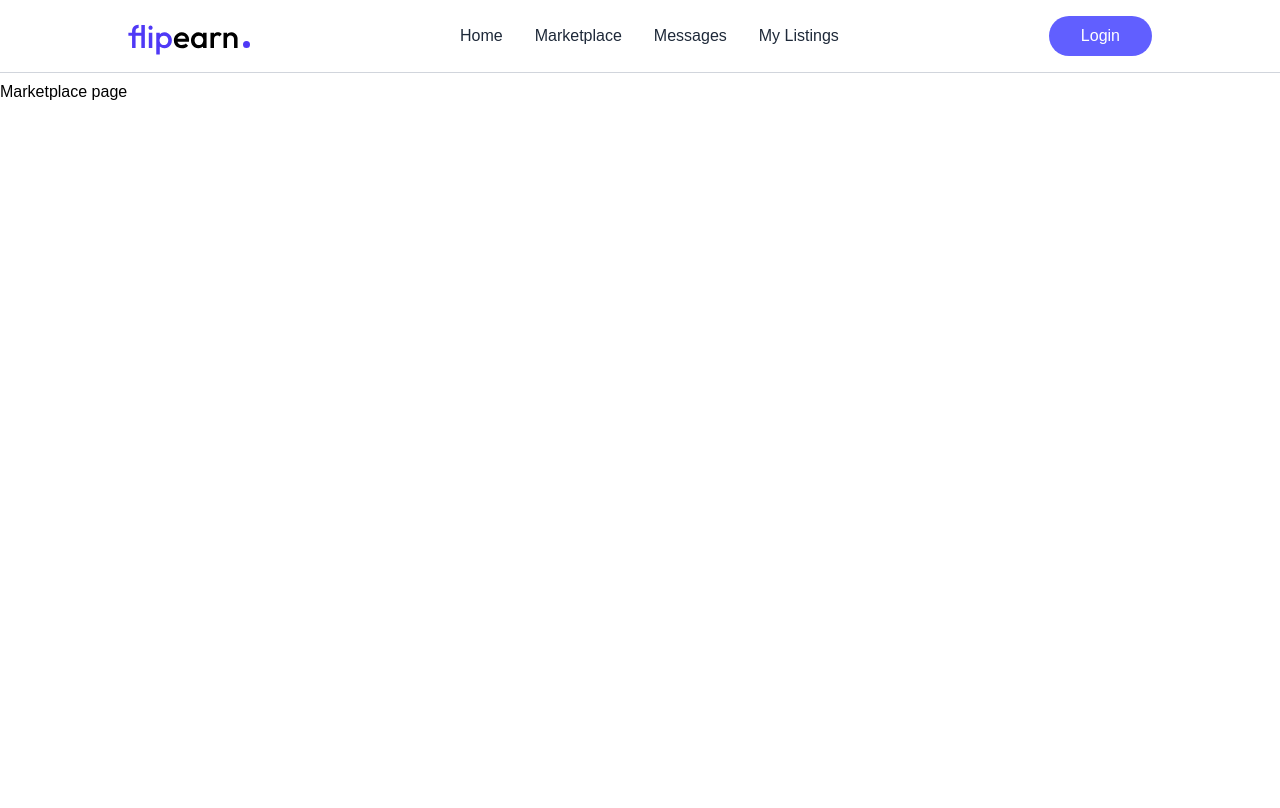
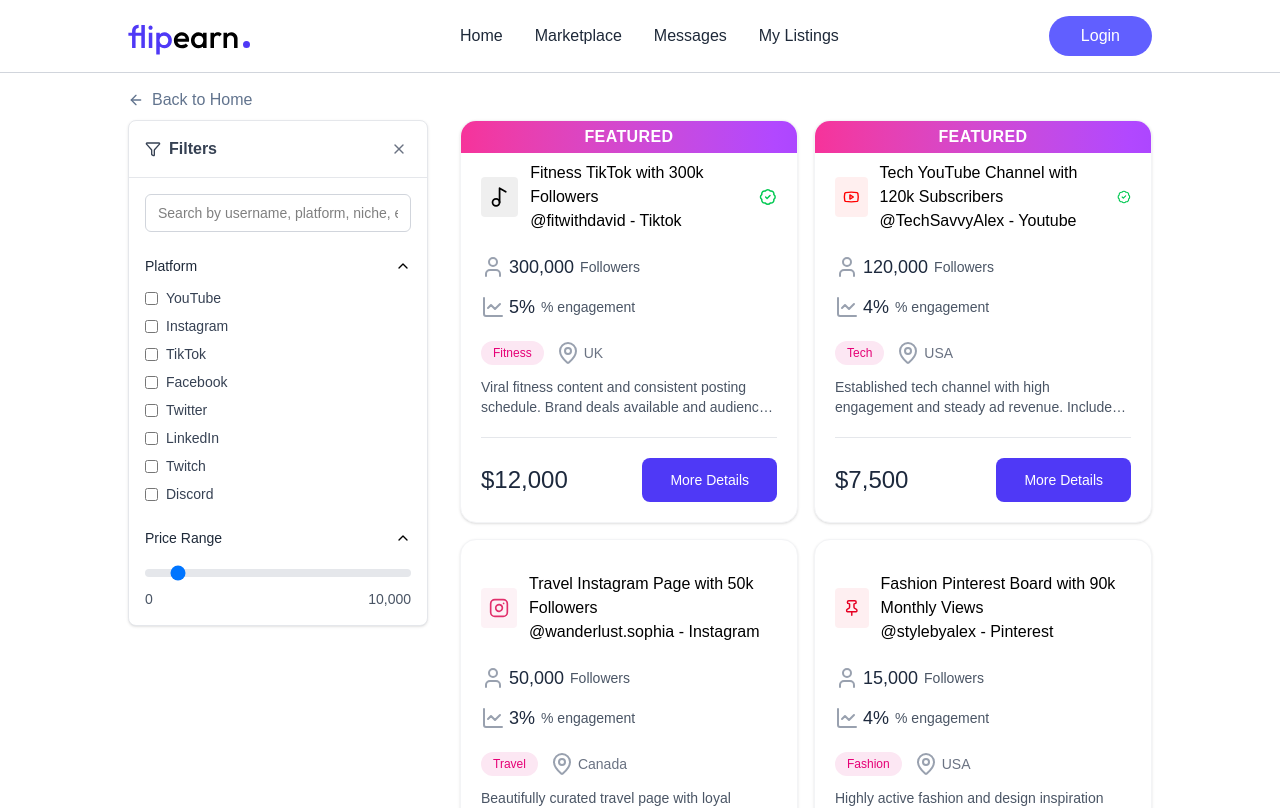
Before and after one commit to Prithvi1666/FlipEarrn, a React app in the folder client/: page /marketplace in a window 1280 px wide. Shown: the top 808 px of the page. Built offline with nearby package versions, Linux system fonts and the light colour scheme; no server answers; the HTML template or start-up script is replaced by a standard one.

Commit message:
FilterSidebar components added

```diff
--- /dev/null
+++ b/client/src/components/FilterSidebar.jsx
@@ -0,0 +1,123 @@
+import { ChevronDown, Filter, X } from 'lucide-react'
+import React, { useState } from 'react'
+import { useNavigate, useSearchParams } from 'react-router-dom'
+
+const FilterSidebar = ({showFilterPhone, setShowFilterPhone, filters, setFilters}) => {
+
+    const navigate = useNavigate()
+    const [searchParams, setSearchParams] = useSearchParams()
+    const [search, setSearch] = useState(searchParams.get("search") || "")
+
+    const onChangeSearch = (e)=>{
+        if(e.target.value){
+            setSearchParams({search: e.target.value})
+            setSearch(e.target.value)
+        }else{
+            navigate('/marketplace')
+            setSearch("")
+        }
+    }
+
+    const [expandedSections, setExpandedSections] = useState({
+        platform: true,
+        price: true,
+        followers: true,
+        niche: true,
+        status: true,
+    })
+
+    const toggleSection = (section)=>{
+        setExpandedSections((prev)=>({...prev, [section]: !prev[section]}))
+    }
+
+    const onFiltersChange = (newFilters)=>{
+        setFilters({...filters, ...newFilters})
+    }
+
+    const platforms =[
+        {value: "youtube", label: "YouTube"},
+        {value: "instagram", label: "Instagram"},
+        {value: "tiktok", label: "TikTok"},
+        {value: "facebook", label: "Facebook"},
+        {value: "twitter", label: "Twitter"},
+        {value: "linkedin", label: "LinkedIn"},
+        {value: "twitch", label: "Twitch"},
+        {value: "discord", label: "Discord"},
+    ]
+
+  return (
+    <div className={`${showFilterPhone ? "max-sm:fixed" : "max-sm:hidden"} z-100 max-sm:h-screen max-sm:overflow-scroll bg-white rounded-lg shadow-sm border
+    border-gray-200 h-fit sticky top-24 md:min-w-[300px]`}>
+        <div className='p-4 border-b border-gray-200'>
+            <div className='flex items-center justify-between'>
+                <div className='flex items-center space-x-2 text-gray-700'>
+                    <Filter className='size-4'/>
+                    <h3 className='font-semibold'>Filters</h3>
+                </div>
+                <div className='flex items-center gap-2'>
+
+                   <X  className='size-6 text-gray-500 hover:text-gray-700 p-1 hover:bg-gray-100 rounded transition-colors cursor-pointer'/>
+
+                   <button onClick={()=>setShowFilterPhone(false)} className='sm:hidden text-sm border text-gray-700 px-3 py-1 rounded'>Apply</button>
+                </div>
+            </div>
+        </div>
+
+        <div className='p-4 space-y-6 sm:max-h-[calc(100vh-200px)] overflow-y-scroll no-scrollbar'>
+           {/* Search Bar */}
+           <div className='flex items-center justify-between'>
+            <input type="text" placeholder='Search by username, platform, niche, etc.'
+            className='w-full text-sm px-3 py-2 border border-gray-300 rounded-md outline-indigo-500' onChange={onChangeSearch} value={search}/>
+           </div>
+           {/* Platform Filter */}
+           <div>
+            <button onClick={()=> toggleSection("platform")} className='flex items-center justify-between w-full mb-3'>
+                <label className='text-sm font-medium text-gray-800 '>Platform</label>
+                <ChevronDown className={`size-4 transition-transform ${expandedSections.platform ? "rotate-180" : ""}`}/>
+            </button>
+            {expandedSections.platform && (
+                <div className='flex flex-col gap-2'>
+                    {platforms.map((platform)=>(
+                        <label key={platform.value} className='flex items-center gap-2 text-gray-700 text-sm'>
+                            <input type="checkbox" checked={filters.platform?.includes(platform.value) || false}
+                            onChange={(e)=>{
+                                const checked = e.target.checked;
+                                const current = filters.platform || [];
+                                const updated = checked ? [...current, platform.value] : current.filter((p)=> p !== platform.value);
+
+                                onFiltersChange({
+                                    ...filters,
+                                    platform: updated.length > 0 ? updated : null
+                                 })
+                            }} />
+                            <span>{platform.label}</span>
+                        </label>
+
+                    ))}
+                </div>
+            )}
+           </div>
+           {/* Price Range */}
+           <div>
+            <button onClick={()=> toggleSection("price")} className='flex items-center justify-between w-full mb-3'>
+                <label className=' text-sm font-medium text-gray-800'>Price Range</label>
+                <ChevronDown className={`size-4 transition-transform ${expandedSections.price ? "rotate-180" : ""}`}/>
+            </button>
+            {expandedSections.price && (
+                <div className='space-y-3'>
+                   <input type="range" min="0" max="100000" step="100" value={filters.maxPrice || 100000}
+                   onChange={(e)=>onFiltersChange({...filters, maxPrice: parseInt(e.target.value)})}
+                   className='w-full h-2 bg-gray-200 rounded-lg appearance-none cursor-pointer accent-indigi-600'/>
+                   <div className='flex items-center justify-between text-sm text-gray-600 '>
+                    <span>0</span>
+                    <span>{(filters.maxPrice || 100000).toLocaleString()}</span>
+                   </div>
+                </div>
+            )}
+           </div>
+        </div>
+    </div>
+  )
+}
+
+export default FilterSidebar
--- a/client/src/components/LatestListings.jsx
+++ b/client/src/components/LatestListings.jsx
@@ -5,7 +5,7 @@ import ListingCard from './ListingCard';
 
 const LatestListings = () => {
 
-    const {listings} = useSelector((state) => state.listing);
+    const {listings} = useSelector(state => state.listing)
 
   return (
     <div className='mt-20 mb-8'>
--- a/client/src/pages/Marketplace.jsx
+++ b/client/src/pages/Marketplace.jsx
@@ -1,9 +1,52 @@
-import React from 'react'
+import { ArrowLeftIcon, FilterIcon, Verified } from 'lucide-react';
+import React, { useState } from 'react'
+import { useSelector } from 'react-redux';
+import { useNavigate } from 'react-router-dom';
+import ListingCard from '../components/ListingCard';
+import FilterSidebar from '../components/FilterSidebar';
 
 const Marketplace = () => {
+
+  const navigate = useNavigate()
+  const [showFilterPhone, setShowFilterPhone] = useState(false)
+  const [filters, setFilters] = useState({
+    platform: null,
+    maxPrice: 10000,
+    minFollowers: 0,
+    verified: false,
+    monetized: false,
+  })
+
+  const {listings} = useSelector(state => state.listing)
+
+  const filteredListings = listings.filter((listing)=>{
+    return true
+  })
+
   return (
-    <div>
-        <h1>Marketplace page</h1>
+    <div className='px-6 md:px-16 lg:px-244 xl:px-32'>
+
+        <div className='flex items-center justify-between text-slate-500'>
+          <button onClick={()=>{navigate('/'); scrollTo(0,0)}} className='flex items-center gap-2 py-2 hover:text-slate-700 transition'>
+            <ArrowLeftIcon className="size-4" />
+            Back to Home
+          </button>
+          <button onClick={()=>setShowFilterPhone(true)} className='flex sm:hidden items-center gap-2 py-5'>
+            <FilterIcon className='size-4' />
+            Filters
+            </button>
+        </div>
+
+        <div className='flex items-start justify-between gap-8 pb-8'>
+
+        <FilterSidebar setFilters={setFilters} filters={filters} setShowFilterPhone={setShowFilterPhone} showFilterPhone={showFilterPhone}/>
+
+        <div className='flex-1 grid xl:grid-cols-2 gap-4'>
+         {filteredListings.sort((a,b)=>a.featured ? -1 : b.featured ? 1 : 0).map((listing,index)=>(
+          <ListingCard listing={listing} key={index}/>
+         ))}
+        </div>
+        </div>
     </div>
   )
 }
```
